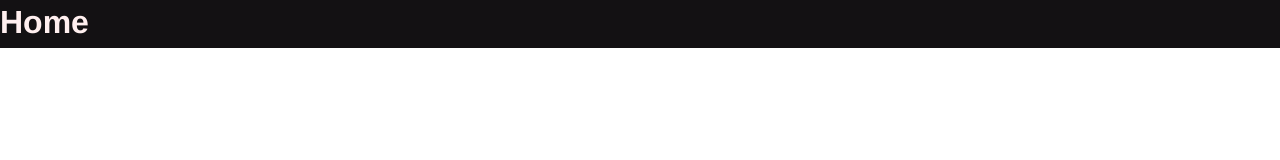
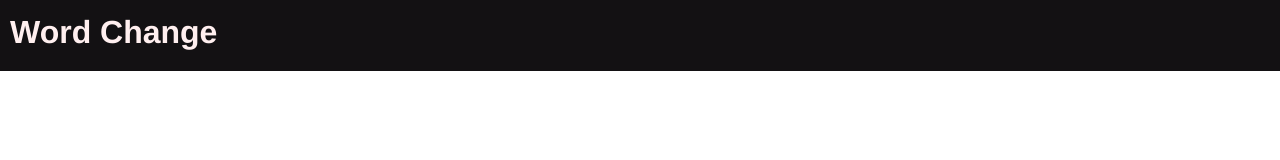
Before and after one commit to himynameisericbrooks/wordchange, a plain HTML site: page home.html in a window 1280 px wide. Drawn offline with Linux system fonts and the light colour scheme.

Commit message:
Sign-in page rough draft

```diff
--- a/css/styles.css
+++ b/css/styles.css
@@ -8,7 +8,7 @@
 
 body {
     line-height: 1.4;
-    color: #333333;
+    color: #131113;
     font-family: Helvetica, Arial, sans-serif;
 }
 
@@ -49,16 +49,21 @@ button:disabled {
     background: #7c5cbf94;
 }
 
+.title-container {
+    padding: 10px 0px 0px 10px;
+    background-color: #131113;
+    justify-content: left;
+    display: flex;
+}
+
 .main-title {
-    background-color: #131113;
     color: #ffefef;
-    padding-bottom: 3px;
 }
 
 /* Sign in Page Styles */
 
 .centered-form {
-    background: #333744;
+    background: linear-gradient( #141414, #444455);
     width: 100vw;
     height: 100vh;
     display: flex;
--- a/home.html
+++ b/home.html
@@ -7,7 +7,8 @@
         <link rel="stylesheet" href="css/styles.css"
     </head>
     <body>
-        <!-- Make a nav bar here -->
-        <h1 class="main-title">Home</h1>
+            <div class="title-container">
+                    <h1 class="main-title">Word Change</h1>
+                </div>
     </body>
 </html>
```
Also changed, not shown: index.html (+1 -1 lines), sign-up.html (+3 -3 lines).
